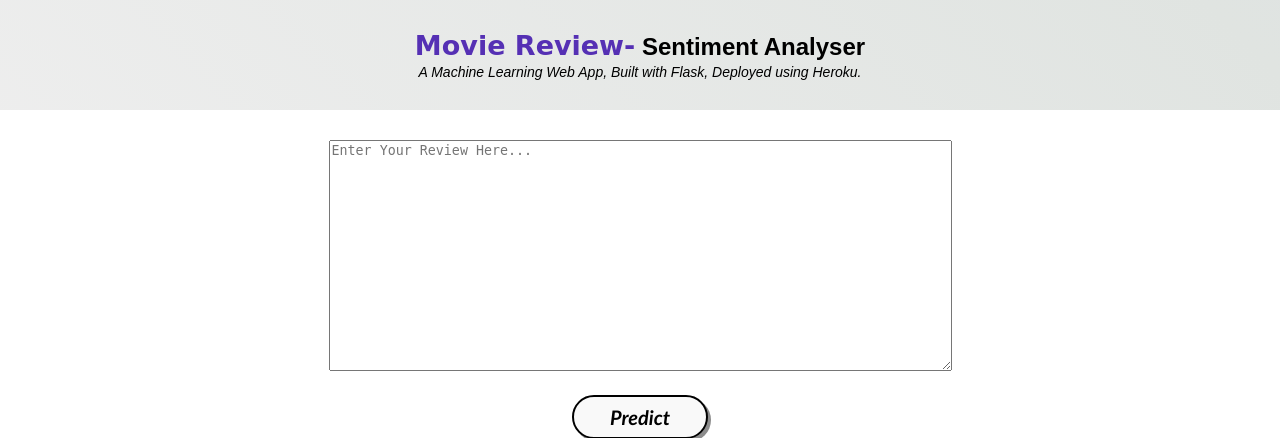
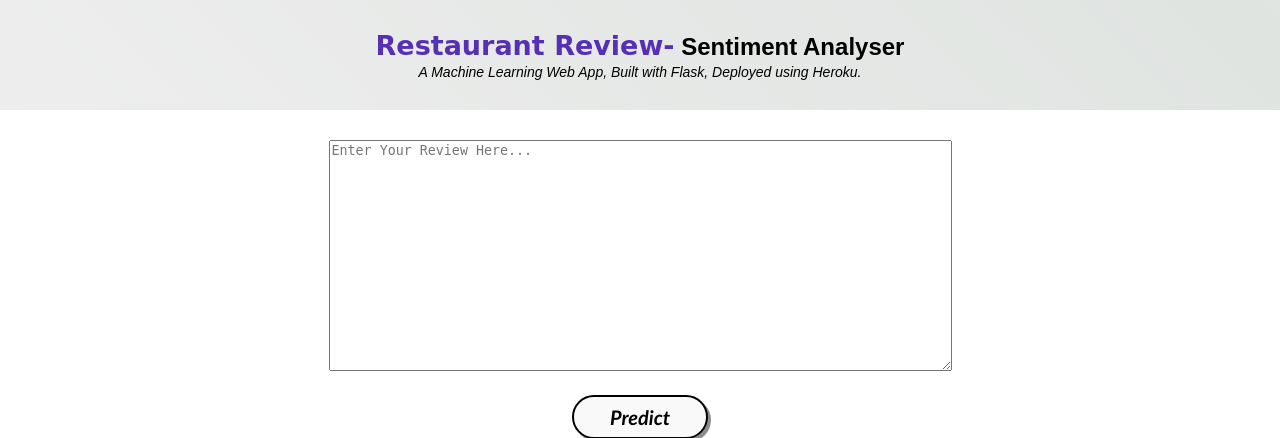
Before and after one commit to SubramanianRaghu/Restaurant-review, a Flask app: page / in a window 1280 px wide. Shown: the top 438 px of the page. Run offline with Flask 2, Linux system fonts and the light colour scheme; parts of the project's set-up code (start-up, migrations or seed data) failed here and were passed over; some libraries are stand-ins or nearby versions; some web fonts are replaced.

Commit message:
Update index.html

```diff
--- a/templates/index.html
+++ b/templates/index.html
@@ -3,7 +3,7 @@
 <html lang="en" dir="ltr">
     <head>
         <meta charset="utf-8">
-        <title>IMDB Movie Review</title>
+        <title>Enter your feedback here!!</title>
         <link rel="shortcut icon" href="{{ url_for('static', filename='moviereview.ico') }}">
         <link rel="stylesheet" type="text/css" href="{{ url_for('static', filename='styles.css') }}">
         <script src="https://kit.fontawesome.com/5f3f547070.js" crossorigin="anonymous"></script>
@@ -14,7 +14,7 @@
 
         <!-- Website Title -->
     	<div class="container">
-            <h2 class='container-heading'><span class="heading_font">Movie Review-</span> Sentiment Analyser</h2>
+            <h2 class='container-heading'><span class="heading_font">Restaurant Review-</span> Sentiment Analyser</h2>
             <div class='description'>
     			<p>A Machine Learning Web App, Built with Flask, Deployed using Heroku.</p>
     		</div>
@@ -31,7 +31,7 @@
         <!-- Footer -->
         <div class='footer'>
             <div class="contact">
-                <a target="_blank" href="https://github.com/SubramanianRaghu/IMDB-movie-review"><i class="fab fa-github fa-lg contact-icon"></i></a>
+                <a target="_blank" href="https://github.com/SubramanianRaghu/Restaurant-review"><i class="fab fa-github fa-lg contact-icon"></i></a>
                 <a target="_blank" href="https://www.linkedin.com/in/subramanian-g-676662180/"><i class="fab fa-linkedin fa-lg contact-icon"></i></a>
             </div>
         </div>
```
